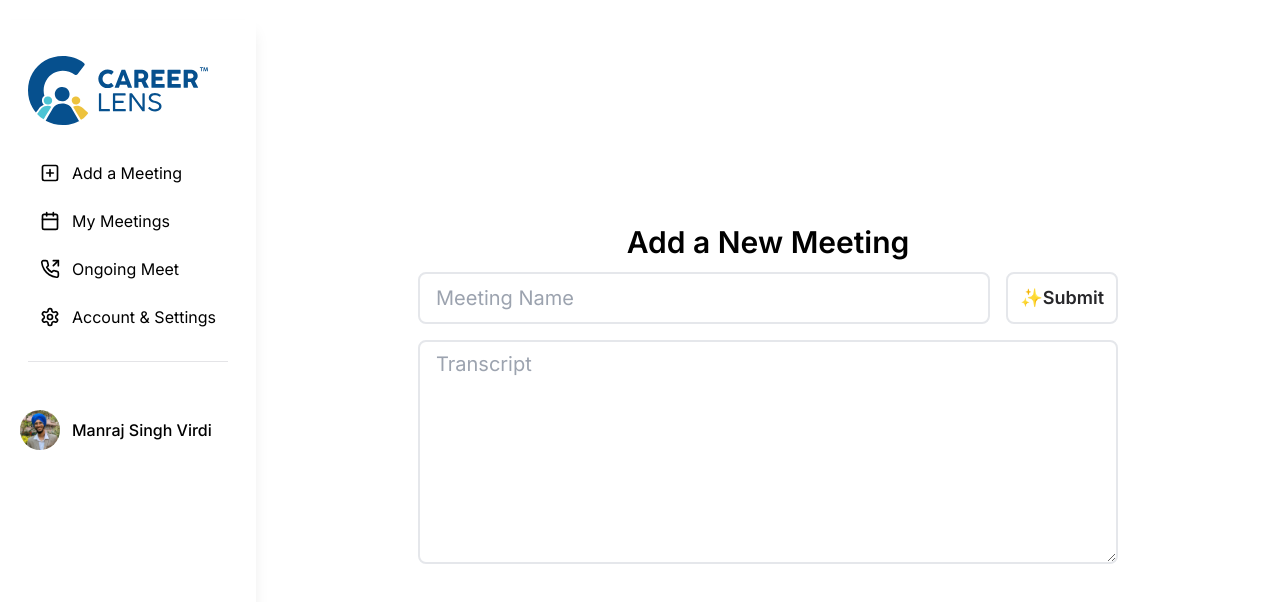
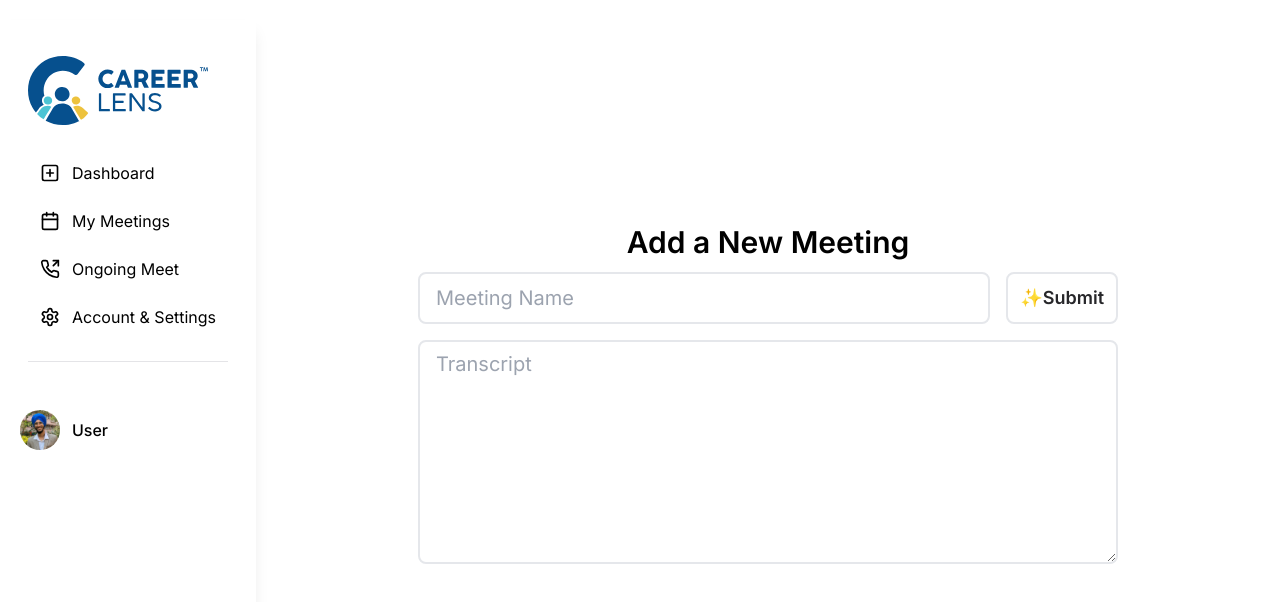
Before and after one commit to VESIT-CMPN-Projects/2024-25-BE03, a React (Vite) app: page /add-meeting in a window 1280 px wide. Shown: the top 602 px of the page. Built offline with nearby package versions, Linux system fonts and the light colour scheme; no server answers; what together-ai would draw is missing.

Commit message:
Basic changes

```diff
--- a/src/App.jsx
+++ b/src/App.jsx
@@ -24,7 +24,6 @@ function App() {
             <Route path="/meeting-content" element={<MeetingContent />} />
             <Route path="/action-items" element={<ActionItems />} />
             <Route path="/ongoing" element={<OnGoingMeet status={1}/>} />
-            {/* <Route path="*" element={<Navigate to="/add-meeting" />} /> */}
           </Routes>
         </div>
       </div>
--- a/src/components/AddMeeting.jsx
+++ b/src/components/AddMeeting.jsx
@@ -1,5 +1,4 @@
 import React, { useState } from "react";
-import { ChevronLeft } from "lucide-react";
 import { useNavigate } from "react-router-dom";
 
 function AddMeeting() {
--- a/src/components/OnGoingChat.jsx
+++ b/src/components/OnGoingChat.jsx
@@ -5,9 +5,6 @@ const OnGoingChat = () => {
   const [messages, setMessages] = useState([
     { question: 'What is the project deadline?', answer: 'The deadline is next Friday.' },
     { question: 'Can we extend the deadline?', answer: 'We can discuss it with the team.' },
-    { question: 'Hello bhai', answer: 'hello my boy how are you?' },
-    { question: 'bhai placement nahi hori', answer: 'ahh shit koi nahi.' },
-    { question: 'sojata hu', answer: 'best, Good night bro.' },
   ]);
   const [newMessage, setNewMessage] = useState('');
 
--- a/src/components/SideBar.jsx
+++ b/src/components/SideBar.jsx
@@ -84,7 +84,7 @@ function SideBar() {
               onClick={() => navigate("/")}
             >
               <PlusSquare size={20} />
-              <span>Add a Meeting</span>
+              <span>Dashboard</span>
             </div>
             <div
               className={`hover:bg-[#F5F2FE] focus:bg-[#F5F2FE] cursor-pointer pointer-events-auto p-3 rounded-lg flex items-center gap-3 ${
@@ -124,7 +124,7 @@ function SideBar() {
               className="w-10 h-10 rounded-full"
             />
             <div>
-              <h2 className="font-medium">Manraj Singh Virdi</h2>
+              <h2 className="font-medium">User</h2>
 
             </div>
           </div>
```
